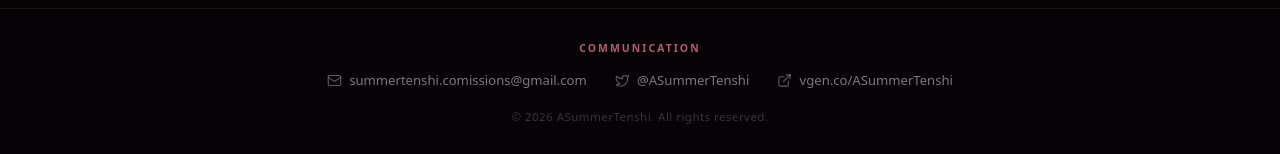
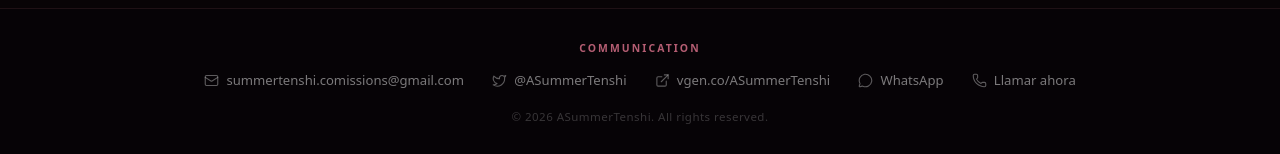
Before and after one commit to CynNavarro/ProyectoParcial, a React (Vite) app: page / in a window 1280 px wide. Shown: the part 920-1074 px from the top of the page. Built offline with nearby package versions, Linux system fonts and the light colour scheme.

Commit message:
feat: update index structure and add contact links to footer

```diff
--- a/src/components/Footer.jsx
+++ b/src/components/Footer.jsx
@@ -1,10 +1,10 @@
-import { Mail, Twitter, ExternalLink } from "lucide-react";
+import { Mail, Twitter, ExternalLink, MessageCircle, Phone } from "lucide-react";
 import styles from "./Footer.module.css";
 
 const contacts = [
   {
     icon: Mail,
-    label: "summertenshi.comissions@gmail.com",
+    label: "Comissions Email",
     href: "mailto:summertenshi.comissions@gmail.com",
     display: "summertenshi.comissions@gmail.com",
   },
@@ -19,6 +19,18 @@ const contacts = [
     label: "VGen",
     href: "https://vgen.co/ASummerTenshi",
     display: "vgen.co/ASummerTenshi",
+  },
+  {
+    icon: MessageCircle,
+    label: "WhatsApp",
+    href: "https://wa.me/5215511450030",
+    display: "WhatsApp",
+  },
+  {
+    icon: Phone,
+    label: "Llamada Telefónica",
+    href: "tel:+5215511450030",
+    display: "Llamar ahora",
   },
 ];
 
--- a/src/pages/HomePage.jsx
+++ b/src/pages/HomePage.jsx
@@ -1,3 +1,7 @@
+/* * Proyecto: ASummerTenshi Portfolio
+ * Componente: HomePage (Index principal)
+ */
+
 import fondoImg from '../assets/img/FONDO_1.png'
 import Navbar from '../components/Navbar'
 import Footer from '../components/Footer'
```
